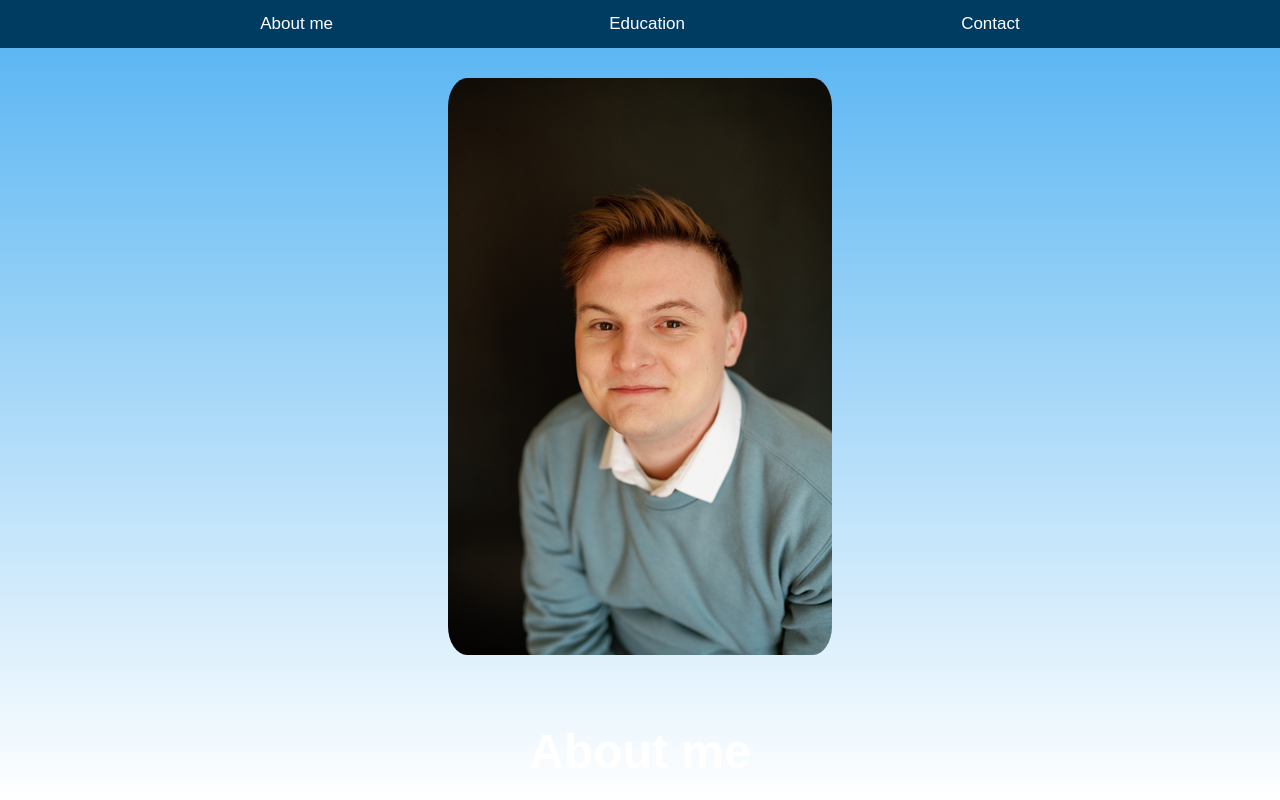
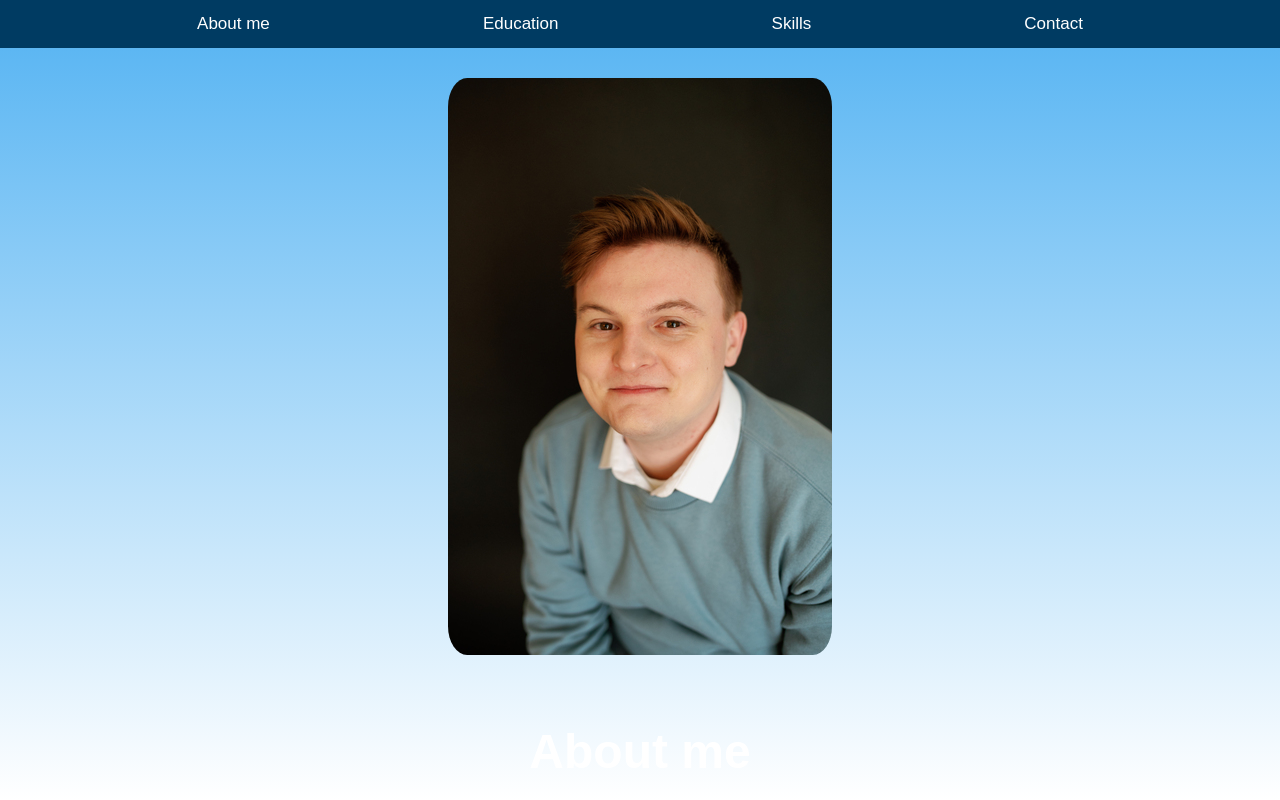
Before and after one commit to Theokeydokey/personal-site-final, a React (Vite) app in the folder client/: page /professional in a window 1280 px wide. Shown: the top 800 px of the page. Built offline with nearby package versions, Linux system fonts and the light colour scheme; no server answers.

Commit message:
added nav bar option for 'skills' in Professional.jsx

```diff
--- a/client/src/pages/Professional.jsx
+++ b/client/src/pages/Professional.jsx
@@ -29,6 +29,7 @@ const Professional = () => {
       <nav className="navBar">
         <a href="#about">About me</a>
         <a href="#education">Education</a>
+        <a href="#skills">Skills</a>
         <a href="#contact">Contact</a>
       </nav>
 
@@ -70,7 +71,7 @@ const Professional = () => {
           </div>
         </div>
       </section>
-      <section className="skills">
+      <section className="skills" id="skills">
         <div className="container">
           <div className="rightHalf">
             <h1 className="textH1">Skills</h1>
```
